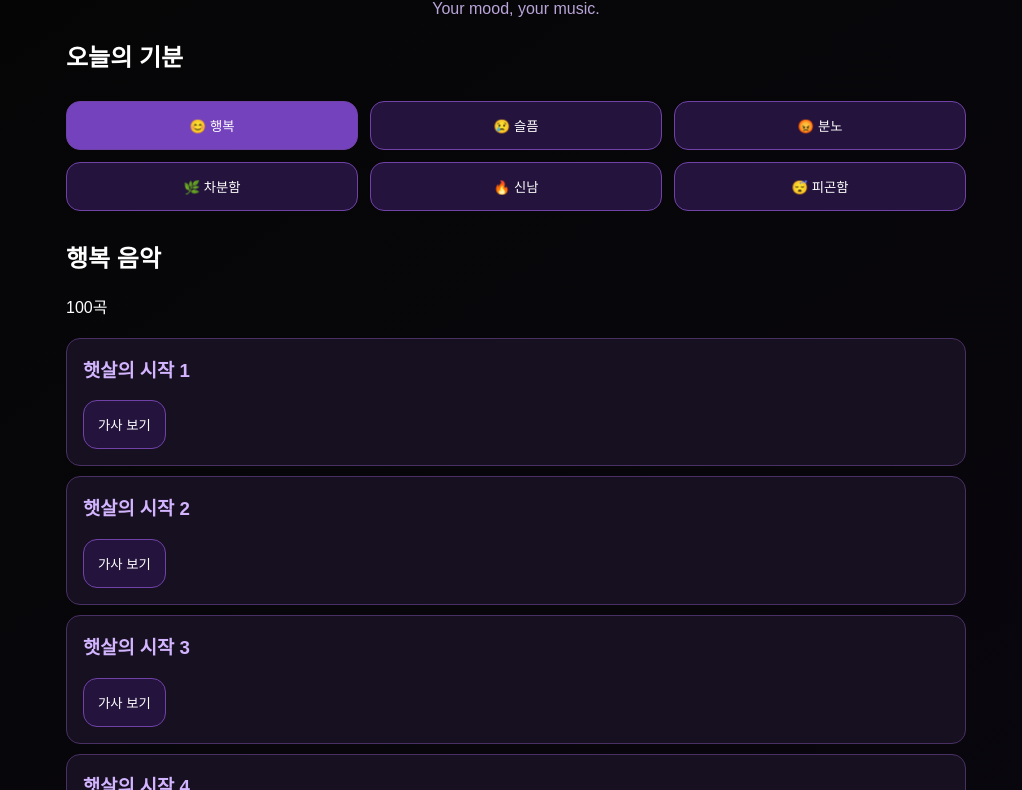
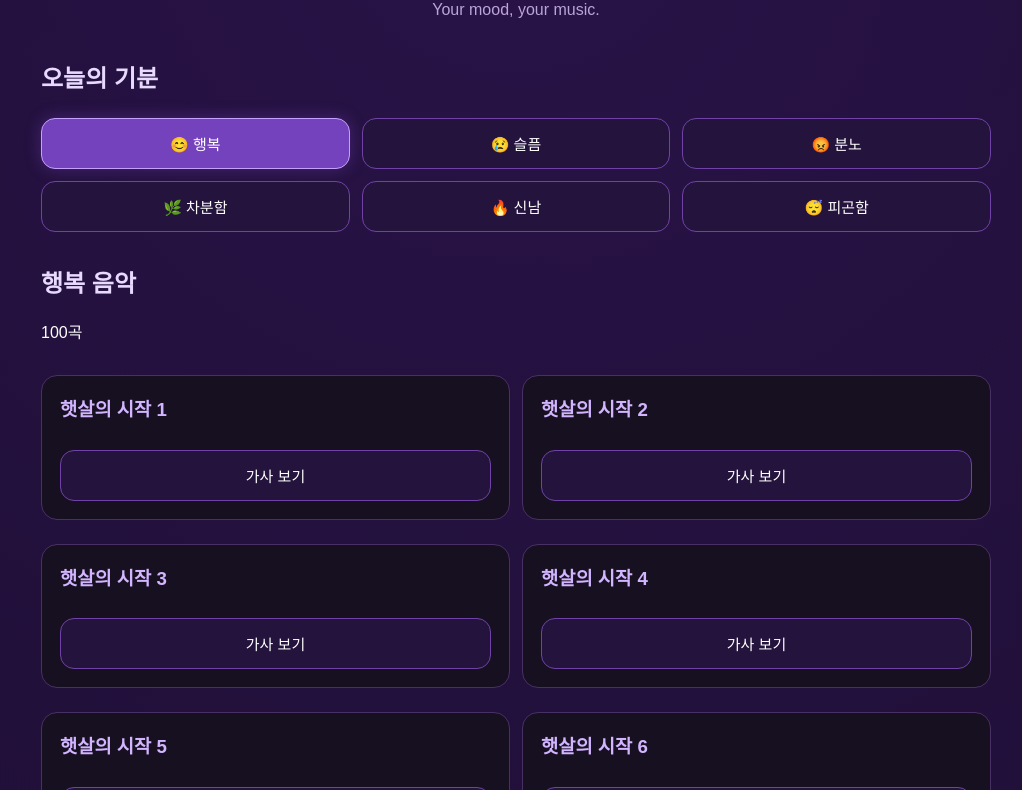
Before and after one commit to mycke0317/-Moodify, a website built with Vite: page index.html in a window 1280 px wide. Shown: the part 126-916 px from the top of the page, without its empty margins (124-1146 px from the left). Built offline with nearby package versions, Linux system fonts and the light colour scheme.

Commit message:
Improve Moodify dark purple design

```diff
--- a/src/aiMusic.css
+++ b/src/aiMusic.css
@@ -6,33 +6,43 @@
 body {
   margin: 0;
   min-height: 100vh;
-  background: linear-gradient(145deg, #050505, #160c2b, #080510);
-  color: white;
+  background:
+    radial-gradient(circle at top, #291348 0%, transparent 45%),
+    linear-gradient(145deg, #050505, #160c2b, #080510);
+  color: #ffffff;
   font-family: Arial, sans-serif;
 }
 
 .app {
-  width: min(100% - 32px, 900px);
+  width: min(100% - 32px, 950px);
   margin: auto;
-  padding: 32px 0;
+  padding: 35px 0 60px;
 }
 
 h1 {
-  font-size: 38px;
-  color: #c4a1ff;
+  color: #d4b5ff;
+  font-size: 42px;
   text-align: center;
+  letter-spacing: 2px;
+  margin-bottom: 8px;
 }
 
 .subtitle {
   color: #b9a5d9;
   text-align: center;
+  margin-bottom: 40px;
+}
+
+h2 {
+  color: #e8d9ff;
+  margin-top: 28px;
 }
 
 .moods {
   display: grid;
   grid-template-columns: repeat(3, 1fr);
   gap: 12px;
-  margin: 28px 0;
+  margin: 24px 0 32px;
 }
 
 button {
@@ -40,26 +50,36 @@ button {
   border: 1px solid #7042a8;
   color: white;
   border-radius: 14px;
-  padding: 14px;
+  padding: 14px 16px;
+  font-size: 15px;
   cursor: pointer;
+  transition: 0.2s;
 }
 
-button:hover,
+button:hover {
+  background: #57318a;
+  transform: translateY(-2px);
+}
+
 button.active {
   background: #7542bd;
+  border-color: #c5a0ff;
+  box-shadow: 0 0 16px #7542bd66;
 }
 
 .song-list {
   display: grid;
-  gap: 10px;
+  grid-template-columns: repeat(2, minmax(0, 1fr));
+  gap: 12px;
   margin-top: 20px;
 }
 
 .song-card {
-  background: #171020;
+  background: rgba(23, 16, 32, 0.95);
   border: 1px solid #493064;
-  border-radius: 14px;
-  padding: 16px;
+  border-radius: 16px;
+  padding: 18px;
+  margin-top: 12px;
 }
 
 .song-card h3 {
@@ -67,9 +87,14 @@ button.active {
   margin-top: 0;
 }
 
+.song-card button {
+  width: 100%;
+  margin-top: 10px;
+}
+
 .lyrics {
   white-space: pre-line;
-  line-height: 1.8;
+  line-height: 1.9;
   color: #e4dced;
 }
 
@@ -77,11 +102,29 @@ button.active {
   display: flex;
   flex-wrap: wrap;
   gap: 10px;
+  margin-top: 22px;
+}
+
+.player button {
+  flex: 1;
+  min-width: 110px;
+}
+
+#status {
+  color: #c5a0ff;
   margin-top: 20px;
 }
 
-@media (max-width: 500px) {
+@media (max-width: 600px) {
   .moods {
     grid-template-columns: repeat(2, 1fr);
   }
+
+  .song-list {
+    grid-template-columns: 1fr;
+  }
+
+  h1 {
+    font-size: 34px;
+  }
 }
```
